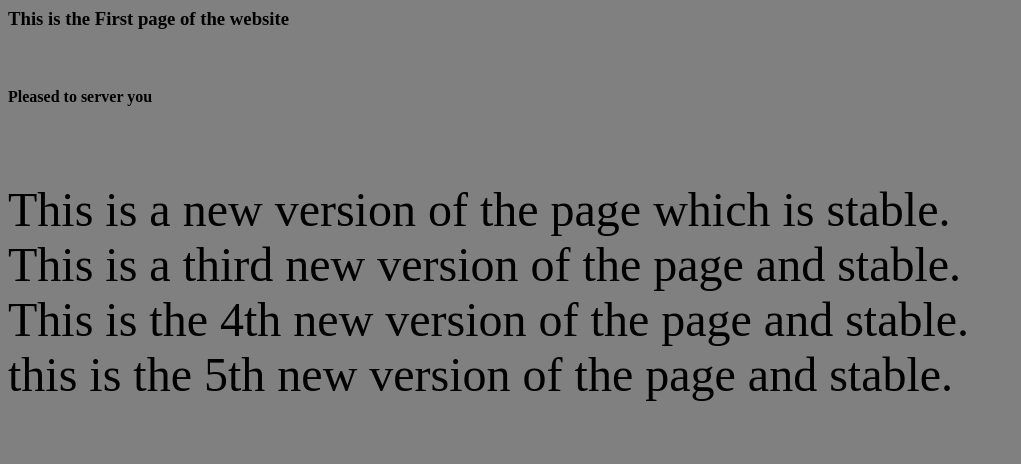
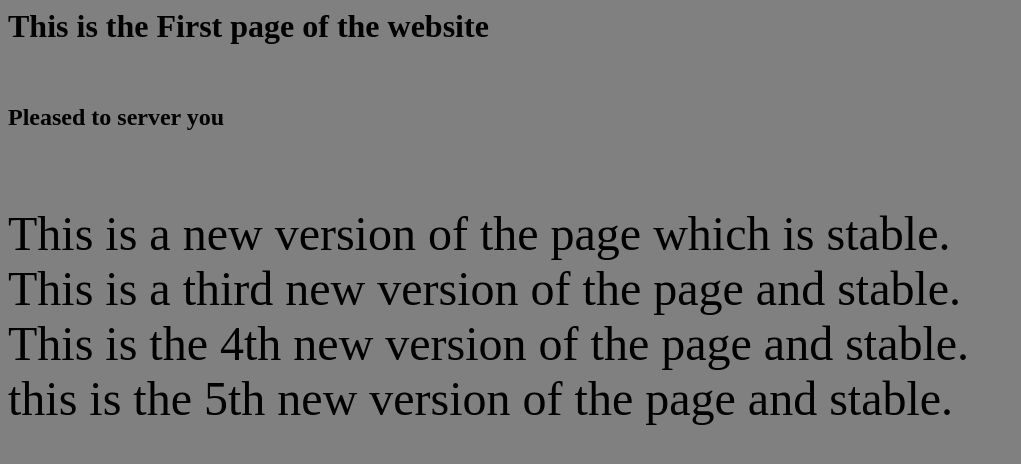
Before and after one commit to aelit31134/PracticeRepo, a plain HTML site: page index.html in a window 1280 px wide. Shown: the whole page, without its empty margins (0-1021 px from the left). Drawn offline with Linux system fonts and the light colour scheme.

Commit message:
ninth commit

```diff
--- a/index.html
+++ b/index.html
@@ -2,11 +2,11 @@
 	<head>
 		<title>Testing Env</title></head>
 <body bgcolor='gray'>
-	<h3>This is the First page of the website</h3>
+	<h1>This is the First page of the website</h1>
 <br>
-<h4>Pleased to server you</h4>
+<h2>Pleased to server you</h2>
 <p color='white' >
-<font size=22>
+<font size=17>
 <br>
 This is a new version of the page which is stable.
 <br>
```
